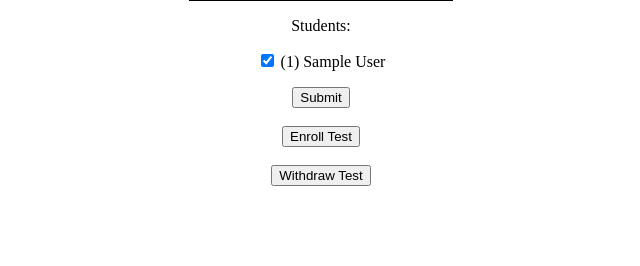
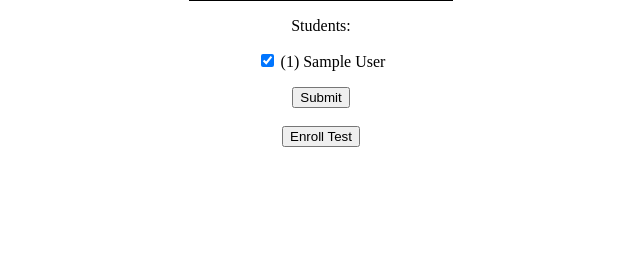
Before and after one commit to gerald-guerrero/student_enrollment, a Django app: page /sections/1/ in a window 1280 px wide. Shown: the part 404-670 px from the top of the page, without its empty margins (319-959 px from the left). Run offline with Django 5.2, Linux system fonts and the light colour scheme; tables that the repository leaves empty hold one stand-in row (values such as "Sample post").

Commit message:
removed withdraw feature from section app. All withdrawls will be handled in student app

```diff
--- a/myproject/section_records/urls.py
+++ b/myproject/section_records/urls.py
@@ -5,5 +5,4 @@ urlpatterns = [
     path('', views.SectionListView.as_view(), name='section_list'),
     path('<int:pk>/', views.SectionUpdateView.as_view(), name='section_update'),
     path('<int:pk>/enroll', views.enroll_section, name="enroll_section"),
-    path('<int:pk>/withdraw', views.withdraw_section, name="withdraw_section"),
 ]
--- a/myproject/section_records/views.py
+++ b/myproject/section_records/views.py
@@ -20,10 +20,3 @@ def enroll_section(request, pk):
         print("Attempting to enroll student to section: ", section)
         print("Will redirect to same section page afterwards")
     return redirect('section_update', pk=pk)
-
-def withdraw_section(request, pk):
-    section = get_object_or_404(Section, pk=pk)
-    if request.method == "POST":
-        print("Attempting to withdraw student from section: ", section)
-        print("Will redirect to same section page afterwards")
-    return redirect('section_update', pk=pk)
--- a/myproject/student_records/urls.py
+++ b/myproject/student_records/urls.py
@@ -7,5 +7,5 @@ urlpatterns = [
     path('create/', views.StudentCreateView.as_view(), name='student_create'),
     path('<int:pk>/update/info', views.StudentUpdateView.as_view(), name='student_update'),
     path('<int:pk>/delete/', views.StudentDeleteView.as_view(), name='student_delete'),
-    path('<int:student_pk>/withdraw/<int:section_pk>', views.withdraw_section, name='student_withdraw_section')
+    path('<int:student_pk>/withdraw/<int:section_pk>', views.withdraw_section, name='withdraw_section')
 ]
--- a/myproject/templates/section_records/section_enrollment.html
+++ b/myproject/templates/section_records/section_enrollment.html
@@ -49,10 +49,4 @@
         {% csrf_token %}
         <button type="submit" name="enroll">Enroll Test</button>
     </form>
-    <br>
-    <form method="post" action="{% url 'withdraw_section' pk=section.pk %}">
-        {% csrf_token %}
-        <button type="submit" name="withdraw">Withdraw Test</button>
-    </form>
-
 {% endblock %}
--- a/myproject/templates/student_records/student_detail.html
+++ b/myproject/templates/student_records/student_detail.html
@@ -33,7 +33,7 @@
                         {{ section }}
                     </td>
                     <td>
-                        <form method="post" action="{% url 'student_withdraw_section' student_pk=student.pk section_pk=section.pk %}">
+                        <form method="post" action="{% url 'withdraw_section' student_pk=student.pk section_pk=section.pk %}">
                             {% csrf_token %}
                             <button type="submit" name="withdraw">Withdraw</button>
                         </form>
```
